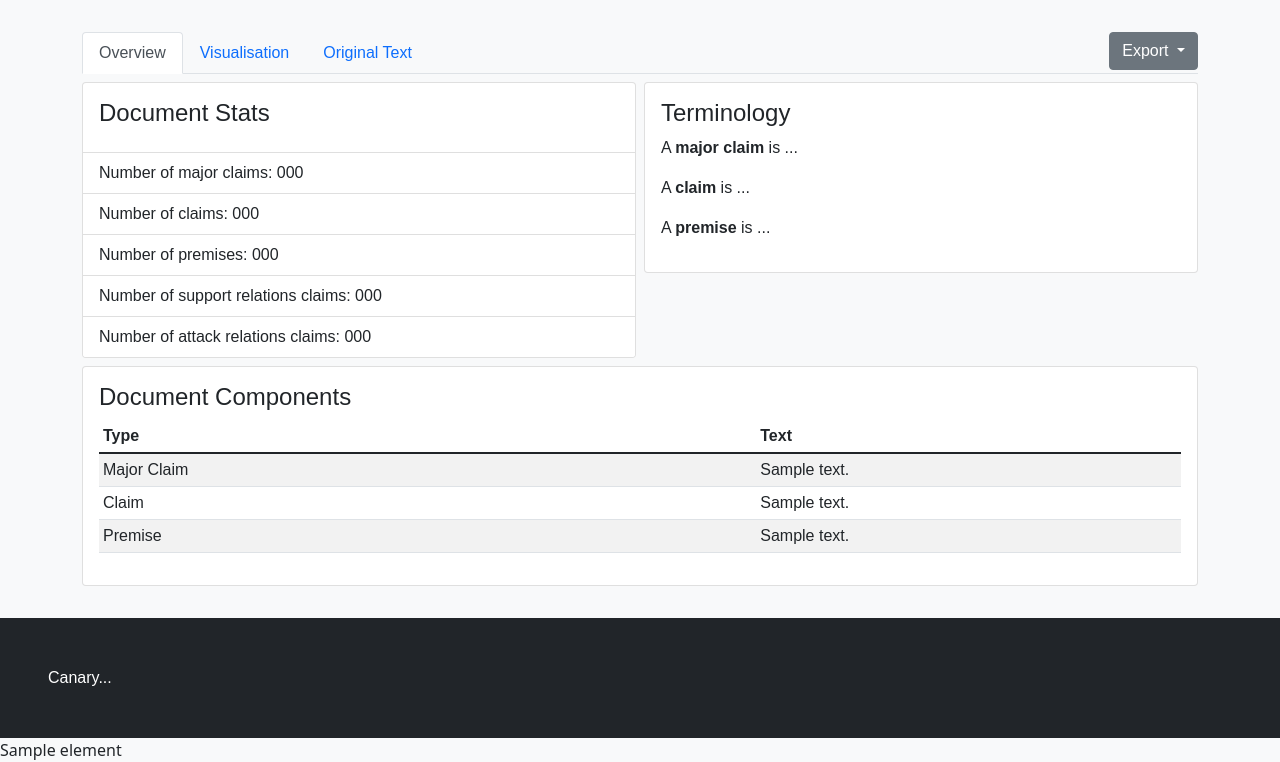
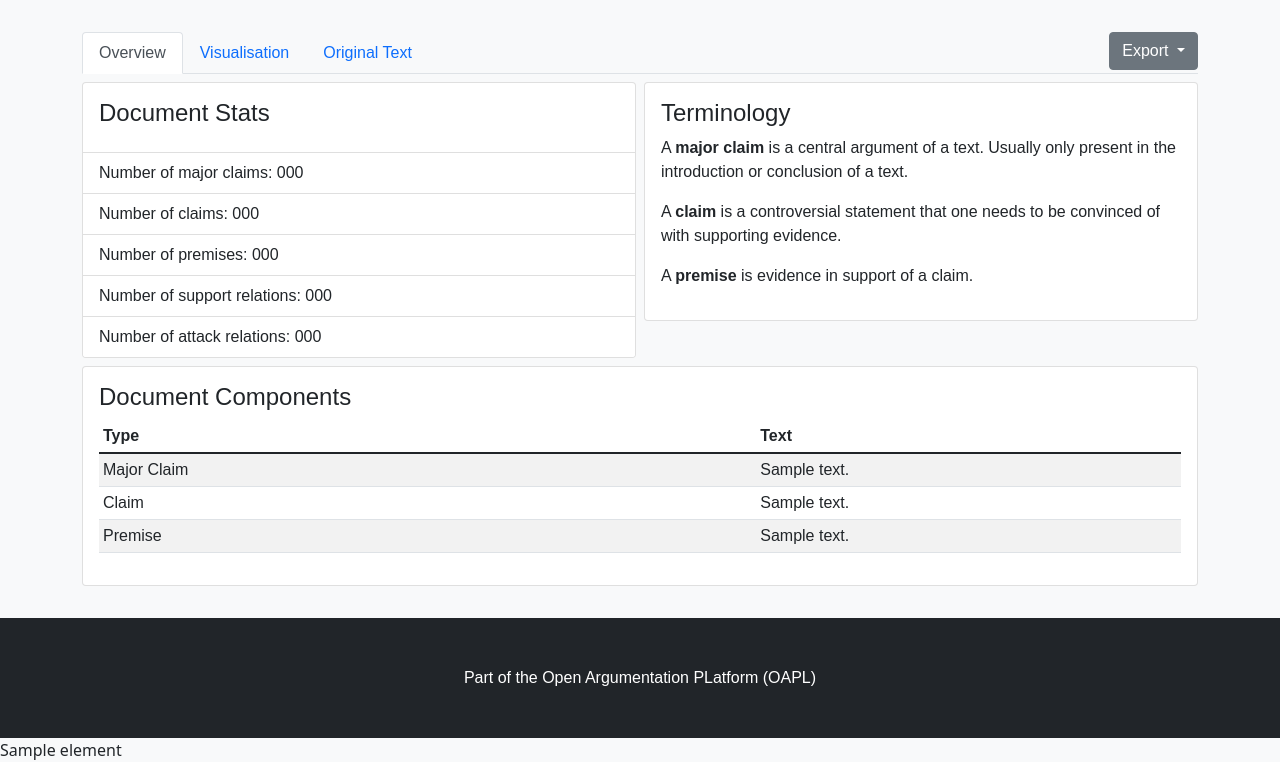
Before and after one commit to chriswales95/Canary-Web, a Flask app: template app/frontend/templates/job.html in a window 1280 px wide. Shown: the part 184-946 px from the top of the page. Run offline with Flask 2, Linux system fonts and the light colour scheme; the template is opened without the code that fills it: most values are stand-ins (such as "Sample title", 1, 10 or a date in 2020).

Commit message:
update parts of interface and API changes

```diff
--- a/app/canary_interface/__init__.py
+++ b/app/canary_interface/__init__.py
@@ -35,8 +35,8 @@ def process(doc_id, doc):
     print(f"Working on {doc_id}")
 
     # Check if we have the canary models available
-    from canary.argument_pipeline import _models_available_on_disk
-    if len(_models_available_on_disk()) < 1:
+    from canary.argument_pipeline._utils import models_available_on_disk
+    if len(models_available_on_disk()) < 1:
         from canary.argument_pipeline import download
         download("all")
 
--- a/app/frontend/templates/footer.html
+++ b/app/frontend/templates/footer.html
@@ -1,9 +1,7 @@
 <footer>
-    <div class="bg-dark m-0 p-5 d-flex">
-
+    <div class="bg-dark m-0 p-5 d-flex justify-content-center">
         <div class="text-white">
-            Canary...
+            Part of the Open Argumentation PLatform (OAPL)
         </div>
-
     </div>
 </footer>
--- a/app/frontend/templates/job.html
+++ b/app/frontend/templates/job.html
@@ -33,7 +33,8 @@
                     <ul class="dropdown-menu" aria-labelledby="dropdownMenuLink">
                         <li><a class="dropdown-item" href="/view/job/{{ job_id }}?export=sadface">SADFace</a></li>
                         <li><a class="dropdown-item" href="/view/job/{{ job_id }}?export=dot">Dot file</a></li>
-                        <li><a class="dropdown-item" href="/view/job/{{ job_id }}?export=original">Original document</a></li>
+                        <li><a class="dropdown-item" href="/view/job/{{ job_id }}?export=original">Original document</a>
+                        </li>
                     </ul>
                 </div>
             </li>
@@ -55,10 +56,8 @@
                                     claims: {{ job['metadata']['canary']['number_of_claims'] }}</li>
                                 <li class="list-group-item">Number of
                                     premises: {{ job['metadata']['canary']['number_of_premises'] }}</li>
-                                <li class="list-group-item">Number of support relations
-                                    claims: {{ job['metadata']['canary']['number_of_support_relations'] }}</li>
-                                <li class="list-group-item">Number of attack relations
-                                    claims: {{ job['metadata']['canary']['number_of_attack_relations'] }}</li>
+                                <li class="list-group-item">Number of support relations: {{ job['metadata']['canary']['number_of_support_relations'] }}</li>
+                                <li class="list-group-item">Number of attack relations: {{ job['metadata']['canary']['number_of_attack_relations'] }}</li>
                             </ul>
                         </div>
                     </div>
@@ -67,9 +66,11 @@
                             <div class="card-body">
                                 <div class="card-title">
                                     <div class="h4">Terminology</div>
-                                    <p>A <b>major claim</b> is ...</p>
-                                    <p>A <b>claim</b> is ...</p>
-                                    <p>A <b>premise</b> is ...</p>
+                                    <p>A <b>major claim</b> is a central argument of a text. Usually only present in the
+                                        introduction or conclusion of a text. </p>
+                                    <p>A <b>claim</b> is a controversial statement that one needs to be convinced of
+                                        with supporting evidence.</p>
+                                    <p>A <b>premise</b> is evidence in support of a claim.</p>
                                 </div>
                             </div>
                         </div>
```
